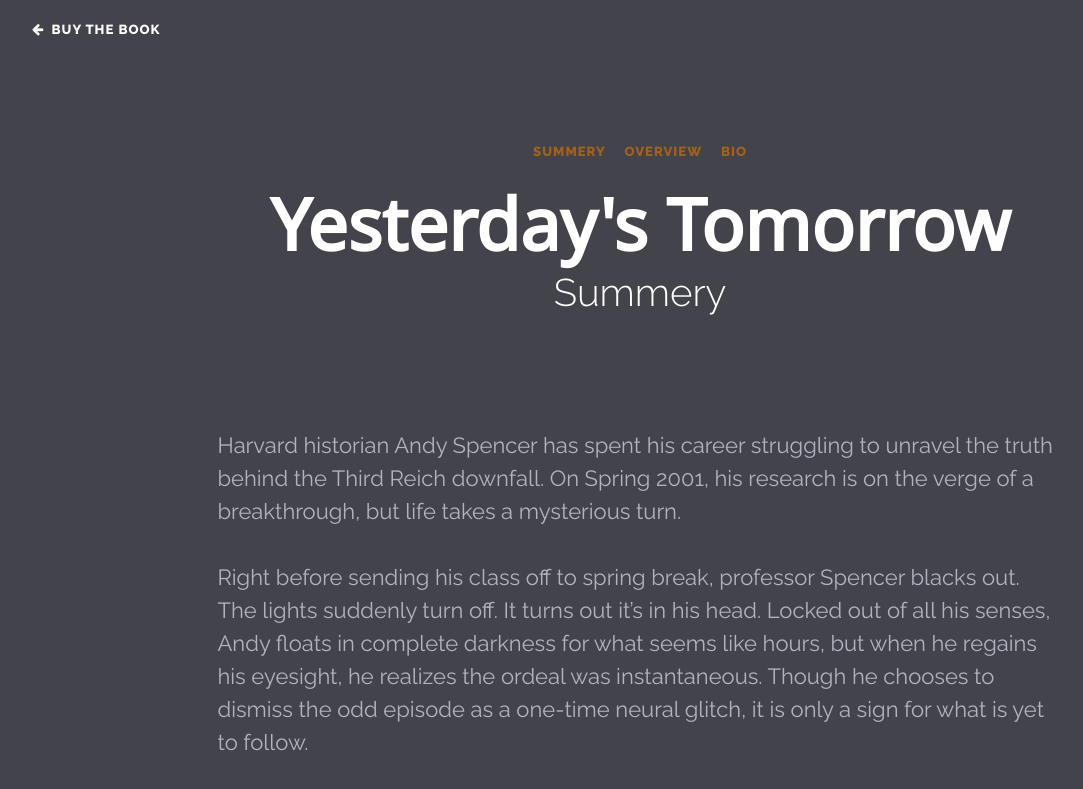
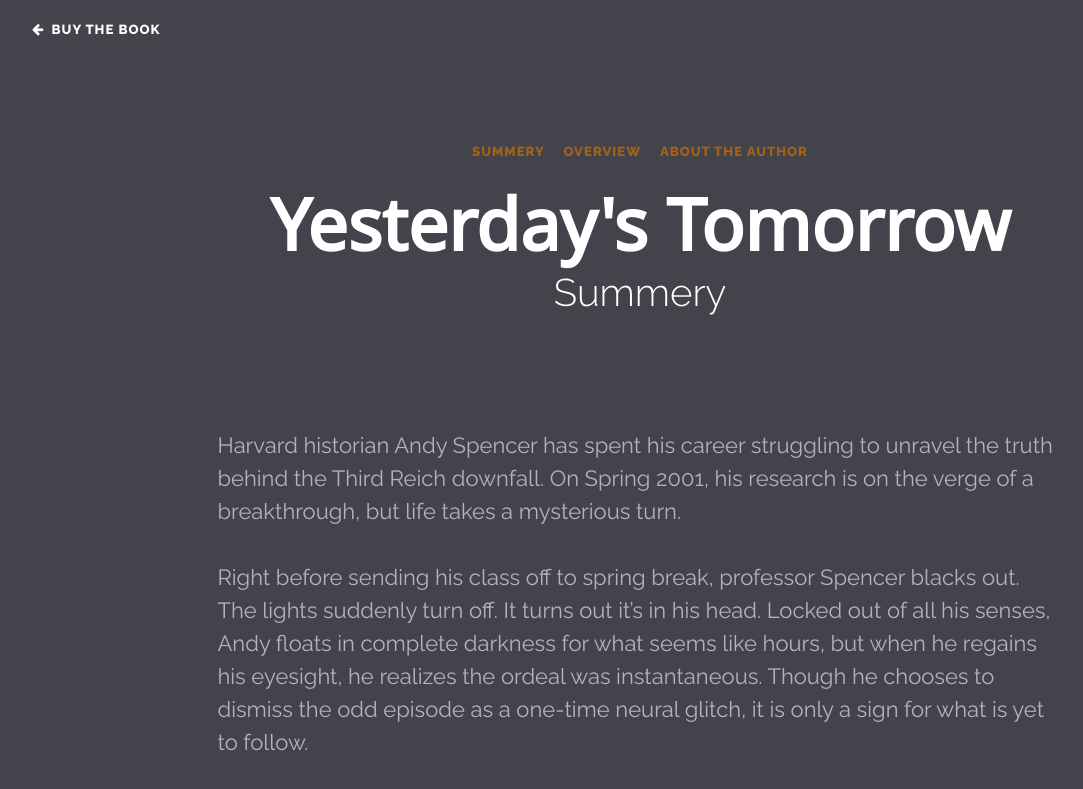
Before and after one commit to efratrosmarin/yesterdays-tomorrow, a plain HTML site: page index.html in a window 1280 px wide. Shown: the top 789 px of the page, without its empty margins (0-1083 px from the left). Drawn offline with Linux system fonts and the light colour scheme.

Commit message:
aboutthe

```diff
--- a/index.html
+++ b/index.html
@@ -44,7 +44,7 @@
 					<a href="index.html">Summery</a>
 					<a href="index2.html">Overview</a>
 
-					<a href="index3.html">Bio</a>
+					<a href="index3.html">About the Author</a>
 					</nav>
 				<h1>Yesterday's Tomorrow</h1>
 				<p class="subline">Summery</p>
```
